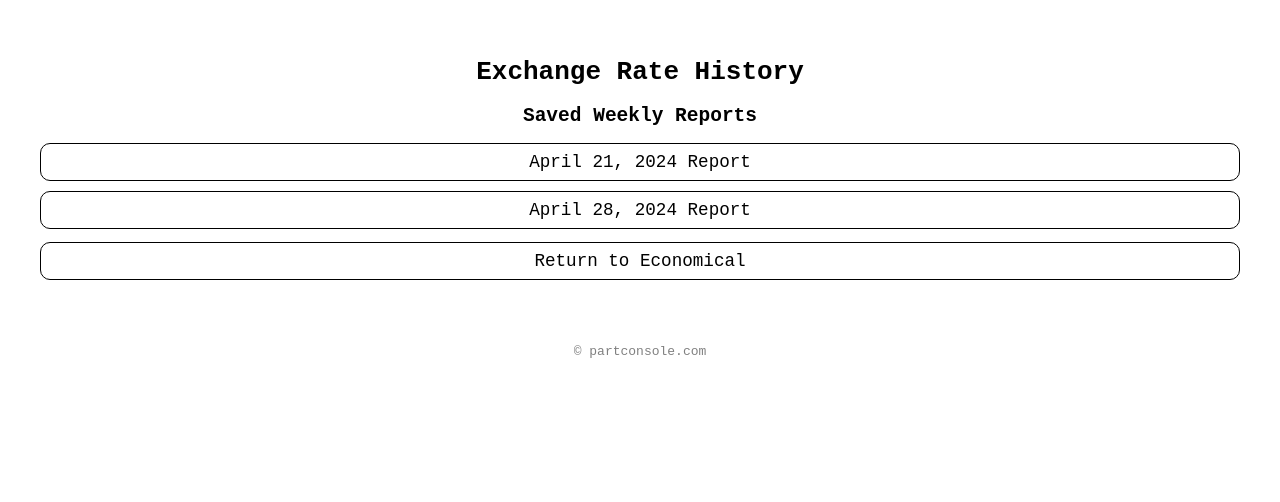
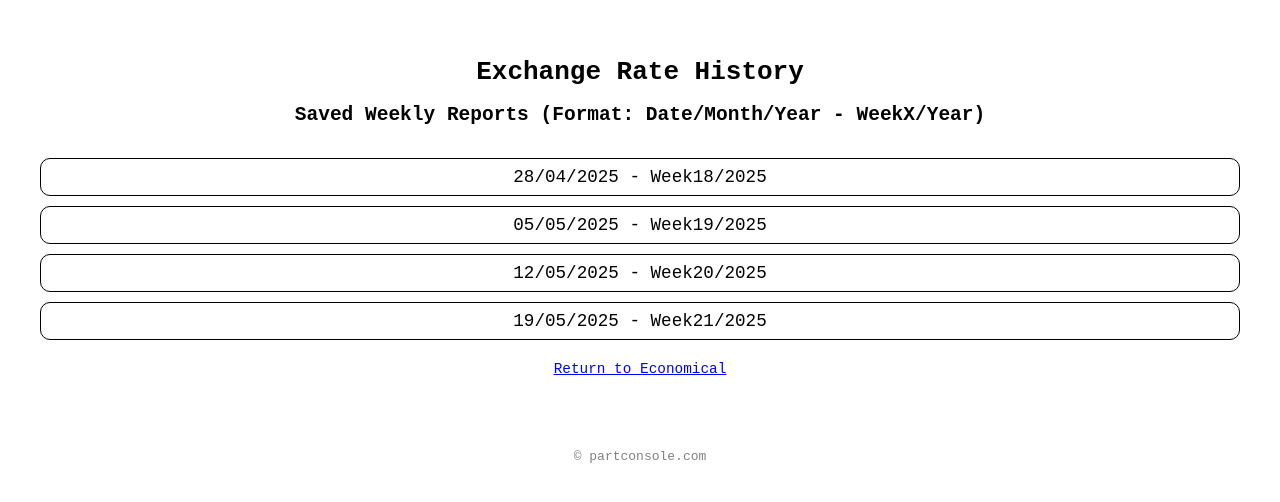
Before and after one commit to partconsole/partconsole.github.io, a website: page history.html in a window 1280 px wide. Drawn offline with Linux system fonts and the light colour scheme.

Commit message:
Update history.html

```diff
--- a/history.html
+++ b/history.html
@@ -29,18 +29,27 @@
       margin-top: 4rem;
       color: gray;
     }
+    h1 {
+      margin-bottom: 1rem;
+    }
+    h2 {
+      margin-bottom: 2rem;
+    }
   </style>
 </head>
+
 <body>
   <h1>Exchange Rate History</h1>
-  <h2>Saved Weekly Reports</h2>
+  <h2>Saved Weekly Reports (Format: Date/Month/Year - WeekX/Year)</h2>
 
-  <!-- Add your saved files manually here -->
-  <a href="history/exchange_rate_2024-04-21.xlsx" download>April 21, 2024 Report</a>
-  <a href="history/exchange_rate_2024-04-28.xlsx" download>April 28, 2024 Report</a>
-  <!-- Add new weeks here as you go -->
+  <!-- Example saved reports -->
+  <a href="history/exchange_rate_2025-04-28.xlsx" download>28/04/2025 - Week18/2025</a>
+  <a href="history/exchange_rate_2025-05-05.xlsx" download>05/05/2025 - Week19/2025</a>
+  <a href="history/exchange_rate_2025-05-12.xlsx" download>12/05/2025 - Week20/2025</a>
+  <a href="history/exchange_rate_2025-05-19.xlsx" download>19/05/2025 - Week21/2025</a>
 
-  <p><a href="economical.html">Return to Economical</a></p>
+  <!-- Return button -->
+  <p><a href="economical.html" style="font-size:0.9rem; border:none; color:blue; text-decoration:underline;">Return to Economical</a></p>
 
   <footer>&copy; partconsole.com</footer>
 </body>
```
